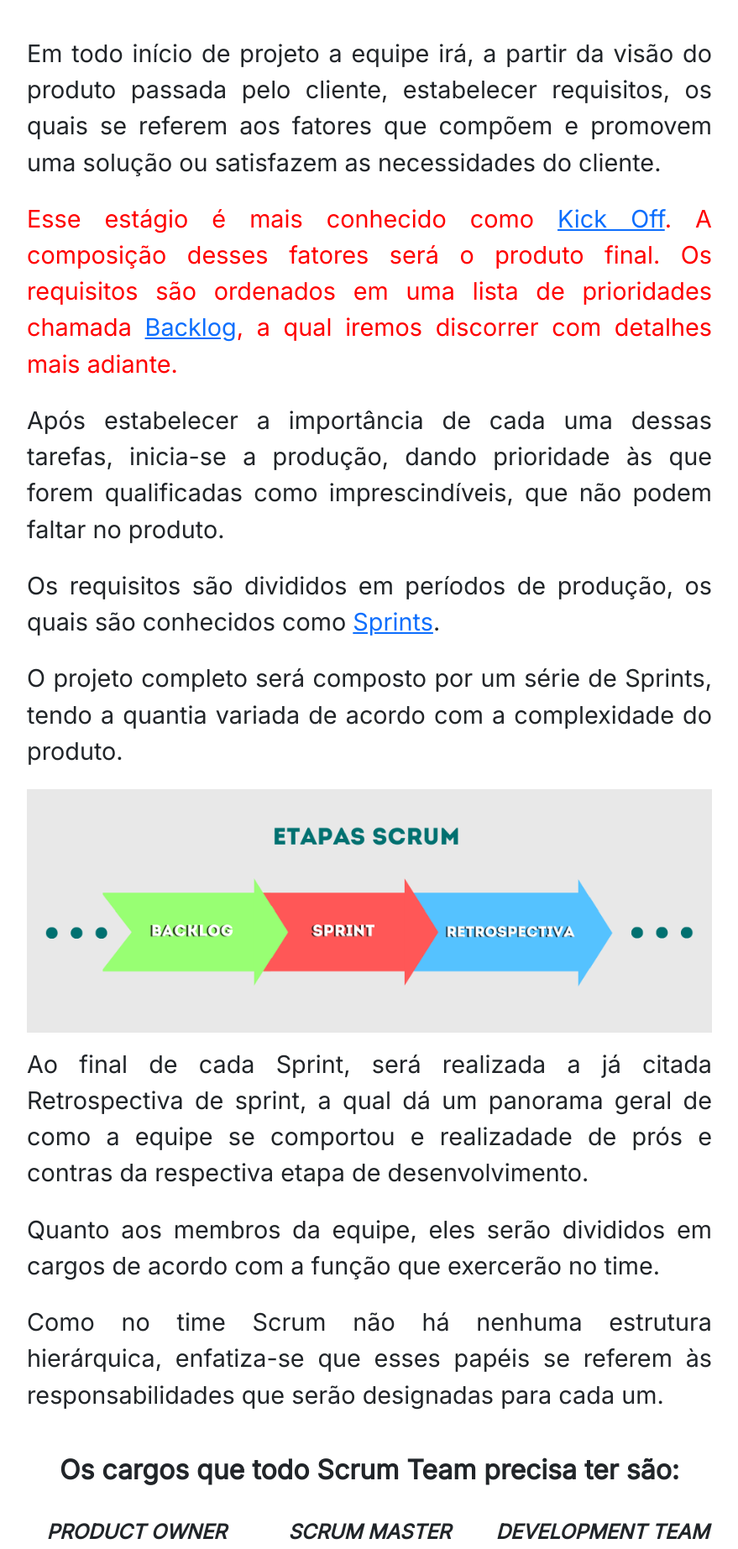
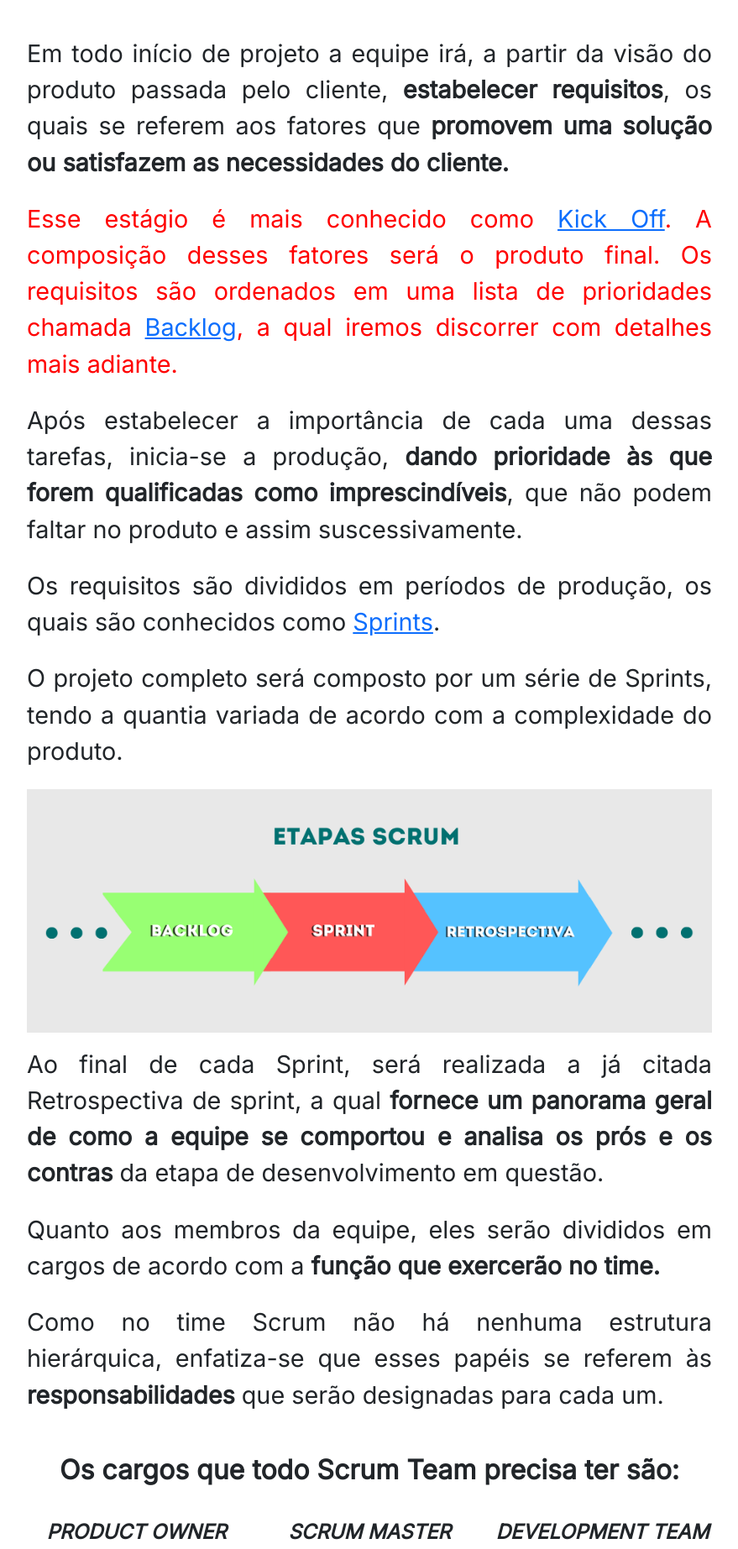
Before and after one commit to MarkVN2/Plataforma-Scrum, a Flask app: page /metodologia/team in a window 1280 px wide. Shown: the part 494-2339 px from the top of the page at 84% size, without its empty margins (200-1079 px from the left). Run offline with Flask 2, Linux system fonts and the light colour scheme; some web fonts are replaced.

Commit message:
Review and highlight 'met-team' and 'met-vis'

```diff
--- a/plataforma_scrum/templates/met_team.html
+++ b/plataforma_scrum/templates/met_team.html
@@ -11,8 +11,8 @@
 <div class="h-75 w-75 default-main met-team-main">
   <div class="default-textbox met-team-textbox">
     <p class="default-para met-team-para">
-      Em todo início de projeto a equipe irá, a partir da visão do produto passada pelo cliente, estabelecer requisitos,
-      os quais se referem aos fatores que compõem e promovem uma solução ou satisfazem as necessidades do cliente.
+      Em todo início de projeto a equipe irá, a partir da visão do produto passada pelo cliente, <strong>estabelecer requisitos</strong>,
+      os quais se referem aos fatores que <strong>promovem uma solução ou satisfazem as necessidades do cliente.</strong>
     </p>
 
     <p class="default-para met-team-para"; style="color: red;">
@@ -21,8 +21,8 @@
     </p>
 
     <p class="default-para met-team-para">
-      Após estabelecer a importância de cada uma dessas tarefas, inicia-se a produção, dando prioridade às que forem
-      qualificadas como imprescindíveis, que não podem faltar no produto.
+      Após estabelecer a importância de cada uma dessas tarefas, inicia-se a produção, <strong>dando prioridade às que forem
+      qualificadas como imprescindíveis</strong>, que não podem faltar no produto e assim suscessivamente.
     </p>
 
     <p class="default-para met-team-para">
@@ -39,17 +39,17 @@
     </div>
 
     <p class="default-para met-team-para">
-      Ao final de cada Sprint, será realizada a já citada Retrospectiva de sprint, a qual dá um panorama geral de como a
-      equipe se comportou e realizadade de prós e contras da respectiva etapa de desenvolvimento.
+      Ao final de cada Sprint, será realizada a já citada Retrospectiva de sprint, a qual <strong>fornece um panorama geral de como a
+      equipe se comportou e analisa os prós e os contras</strong> da etapa de desenvolvimento em questão.
     </p>
 
     <p class="default-para met-team-para">
-      Quanto aos membros da equipe, eles serão divididos em cargos de acordo com a função que exercerão no time.
+      Quanto aos membros da equipe, eles serão divididos em cargos de acordo com a <strong>função que exercerão no time.</strong>
     </p>
 
     <p class="default-para met-team-para">
       Como no time Scrum não há nenhuma estrutura hierárquica, enfatiza-se que esses papéis se referem às
-      responsabilidades que serão designadas para cada um.
+      <strong>responsabilidades</strong> que serão designadas para cada um.
     </p>
 
     <p class="default-para met-team-para" style="font-size: 2rem; font-weight: bold; text-align: center; padding: 20px">
```
Also changed, not shown: plataforma_scrum/templates/met_vis.html (+4 -4 lines).
